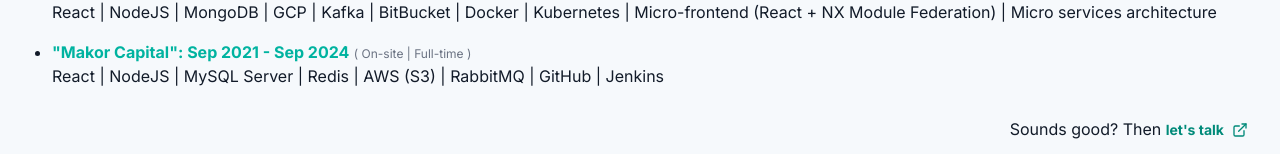
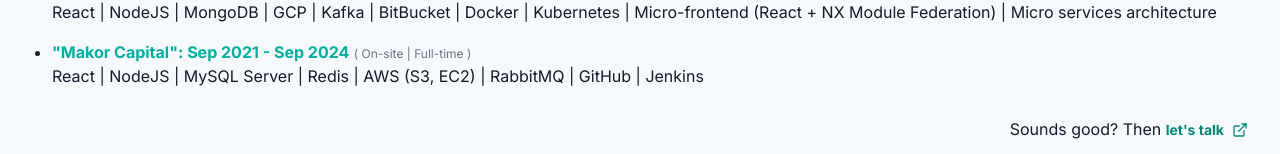
Before and after one commit to Neria28/portfolio, a Next.js app: page /about in a window 1280 px wide. Shown: the part 538-692 px from the top of the page. Built offline with nearby package versions, Linux system fonts and the light colour scheme; no server answers.

Commit message:
add EC2 to amazonin about

```diff
--- a/components/pages/about.tsx
+++ b/components/pages/about.tsx
@@ -69,7 +69,7 @@
                 </span>
                 <div className="flex flex-col gap-2">
                   <p>
-                    React | NodeJS | MySQL Server | Redis | AWS (S3) | RabbitMQ
+                    React | NodeJS | MySQL Server | Redis | AWS (S3, EC2) | RabbitMQ
                     | GitHub | Jenkins
                   </p>
                 </div>
```
